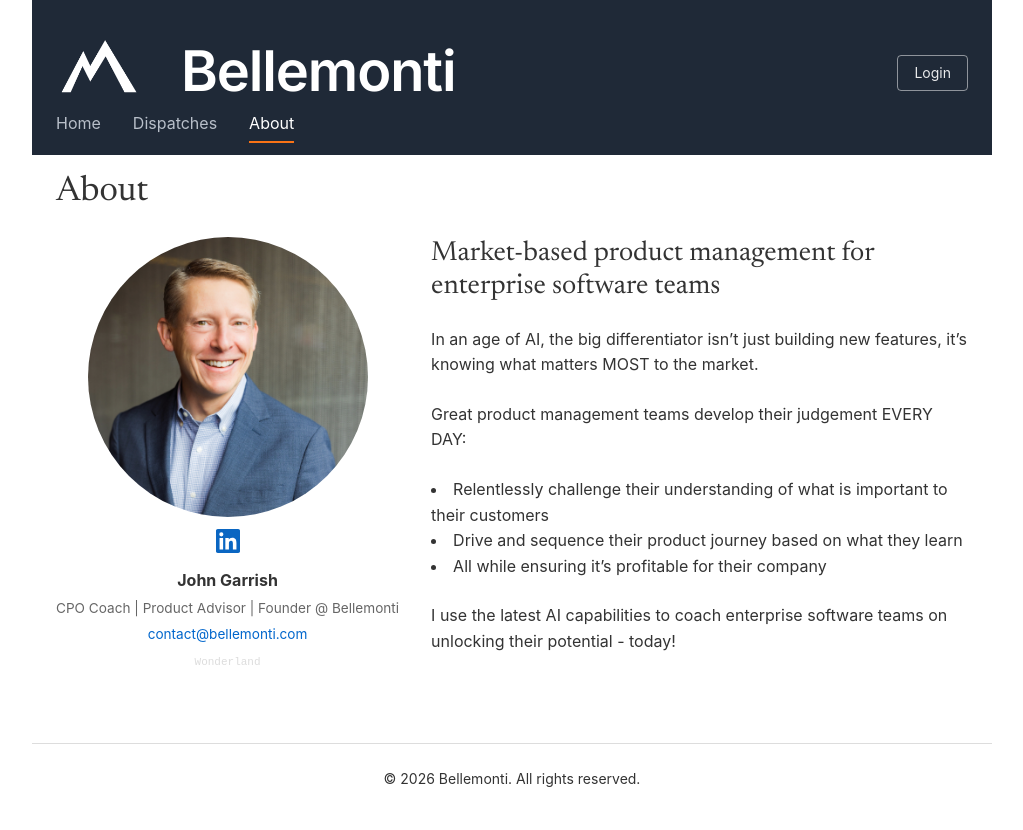
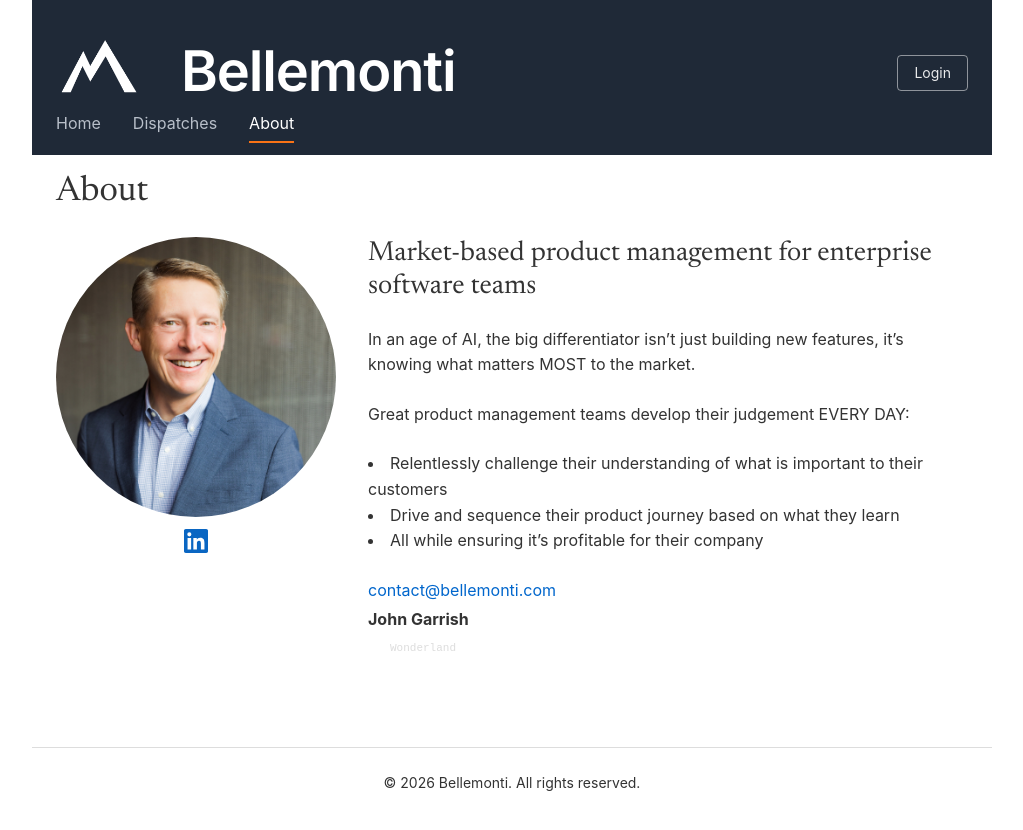
Before and after one commit to gibbygee/bellemonti-website, a Jekyll site: the page built from _pages/about.md, in a window 1280 px wide. Shown: the top 830 px of the page, without its empty margins (128-1151 px from the left). Built offline with Jekyll 4.4.1, drawn with Linux system fonts in a browser that asks for light colours.

Commit message:
Rework home intro and about page contact block.
Co-Authored-By: Claude Opus 4.7 (1M context) <noreply@anthropic.com>

```diff
--- a/_includes/about/about.md
+++ b/_includes/about/about.md
@@ -7,5 +7,3 @@ Great product management teams develop their judgement EVERY DAY:
 - Relentlessly challenge their understanding of what is important to their customers
 - Drive and sequence their product journey based on what they learn
 - All while ensuring it's profitable for their company
-
-I use the latest AI capabilities to coach enterprise software teams on unlocking their potential - today!
--- a/_includes/about/neo.md
+++ b/_includes/about/neo.md
@@ -1,11 +1,10 @@
-## We build great PMs!
-
-Today's infatuations
+## Today's infatuations - April 19, 2026
 
 - Start here: [Claude Code GitHub intro](https://github.com/anthropic/claude-code)
-- [Cursor](https://www.cursor.so/) for M/PRDs >> [AI PM tutorial from Lenny](https://www.cursor.so/learn/product-requirements)
-- [Lovable](https://www.lovable.so/) for mockups
-- [Claude Code](https://claude.ai/) for everything else
-- One to watch >> [8090.ai](https://www.8090.ai/)
+- Notes in: [obsidian.md](https://obsidian.md)
+- [Claude Code](https://claude.ai/) for everything
+- [Karpathy's second brain](https://www.aibyaakash.com/p/karpathy-second-brain)
+    - [karpathy gist](https://gist.github.com/karpathy/442a6bf555914893e9891c11519de94f)
+- One to watch » [8090.ai](https://www.8090.ai/)
 
-Ask me again tomorrow
+Ask me again tomorrow!
--- a/_layouts/about.html
+++ b/_layouts/about.html
@@ -24,18 +24,20 @@ layout: default
           <div class="flip-card-linkedin">
             <a href="https://www.linkedin.com/in/johngarrish/" target="_blank" rel="noopener noreferrer" aria-label="LinkedIn"><svg width="24" height="24" viewBox="0 0 24 24" fill="#0A66C2"><path d="M20.447 20.452h-3.554v-5.569c0-1.328-.027-3.037-1.852-3.037-1.853 0-2.136 1.445-2.136 2.939v5.667H9.351V9h3.414v1.561h.046c.477-.9 1.637-1.85 3.37-1.85 3.601 0 4.267 2.37 4.267 5.455v6.286zM5.337 7.433a2.062 2.062 0 01-2.063-2.065 2.064 2.064 0 112.063 2.065zm1.782 13.019H3.555V9h3.564v11.452zM22.225 0H1.771C.792 0 0 .774 0 1.729v20.542C0 23.227.792 24 1.771 24h20.451C23.2 24 24 23.227 24 22.271V1.729C24 .774 23.2 0 22.222 0h.003z"/></svg></a>
           </div>
-          <p class="about-name"><strong>John Garrish</strong></p>
-          <p class="about-title">CPO Coach | Product Advisor | Founder @ Bellemonti</p>
-          <p class="about-email"><a href="mailto:contact@bellemonti.com">contact@bellemonti.com</a></p>
-          <button id="matrix-toggle" onclick="toggleMatrix()">Wonderland</button>
         </div>
         <div class="about-text" id="about-default">
           {% capture about_content %}{% include about/about.md %}{% endcapture %}
           {{ about_content | markdownify }}
+          <p class="about-email"><a href="mailto:contact@bellemonti.com">contact@bellemonti.com</a></p>
+          <p class="about-name"><strong>John Garrish</strong></p>
+          <p><button class="matrix-toggle" onclick="toggleMatrix()">Wonderland</button></p>
         </div>
         <div class="about-text" id="about-neo" style="display:none">
           {% capture neo_content %}{% include about/neo.md %}{% endcapture %}
           {{ neo_content | markdownify }}
+          <p class="about-email"><a href="mailto:contact@bellemonti.com">contact@bellemonti.com</a></p>
+          <p class="about-name"><strong>John Garrish</strong></p>
+          <p><button class="matrix-toggle" onclick="toggleMatrix()">Back</button></p>
         </div>
       </div>
     </div>
--- a/_sass/_base.scss
+++ b/_sass/_base.scss
@@ -185,7 +185,8 @@ body.matrix-active {
   }
 }
 
-#matrix-toggle {
+#matrix-toggle,
+.matrix-toggle {
   font-family: 'Courier New', monospace;
   font-size: 11px;
   color: #bbb;
--- a/_sass/_flip-card.scss
+++ b/_sass/_flip-card.scss
@@ -33,6 +33,14 @@
   margin: 0.25rem 0 0;
   font-size: 0.85rem;
   text-align: center;
+}
+
+.about-text .about-title,
+.about-text .about-email,
+.about-text .about-name {
+  text-align: left;
+  font-size: inherit;
+  margin: 0.25rem 0 0;
 }
 
 .about-photo-col #matrix-toggle {
--- a/assets/js/main.js
+++ b/assets/js/main.js
@@ -84,7 +84,7 @@ document.addEventListener('DOMContentLoaded', function() {
       const neoText = document.getElementById('about-neo');
 
       if (active) {
-        btn.textContent = 'Back';
+        if (btn) btn.textContent = 'Back';
         if (flipCard) flipCard.classList.add('flipped');
         if (defaultText) defaultText.style.display = 'none';
         if (neoText) neoText.style.display = '';
@@ -92,7 +92,7 @@ document.addEventListener('DOMContentLoaded', function() {
         initDrops();
         matrixInterval = setInterval(draw, 80);
       } else {
-        btn.textContent = 'Wake up, Neo';
+        if (btn) btn.textContent = 'Wonderland';
         if (flipCard) flipCard.classList.remove('flipped');
         if (defaultText) defaultText.style.display = '';
         if (neoText) neoText.style.display = 'none';
```
Also changed, not shown: _pages/home.md (+1 -1 lines).
